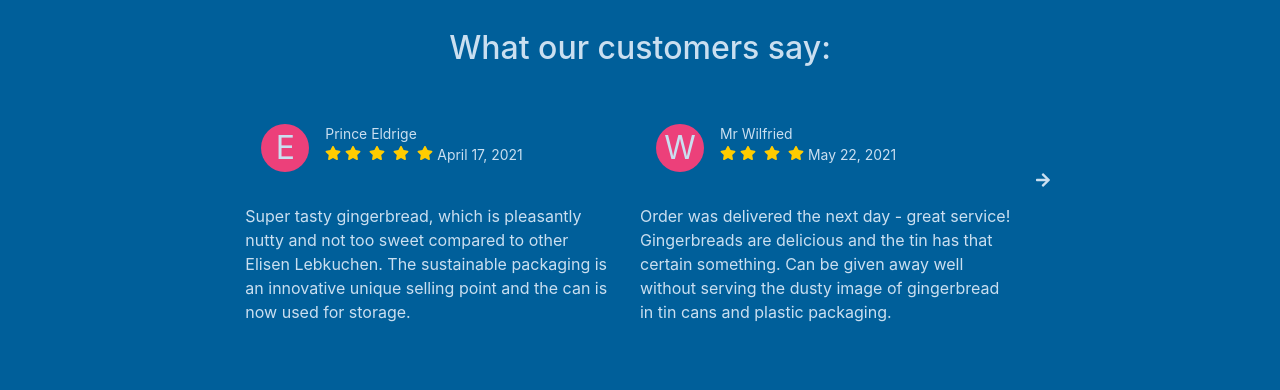
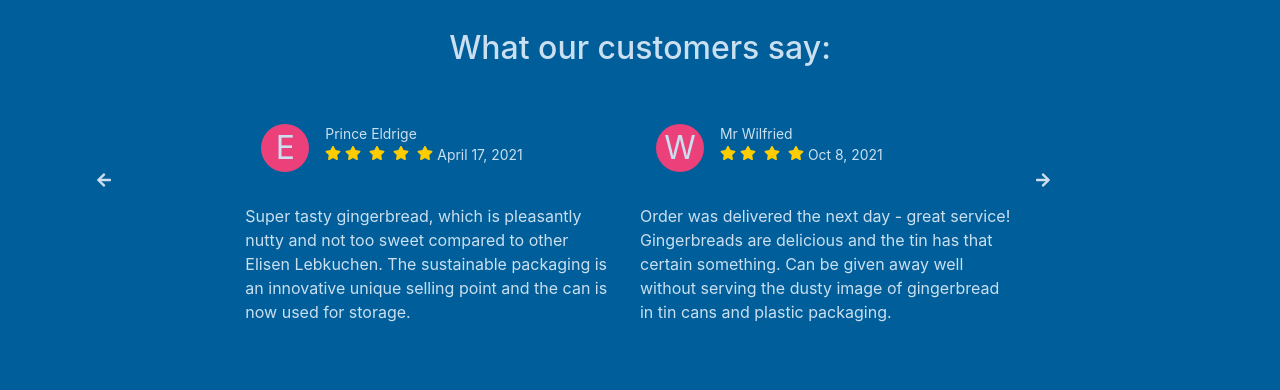
Before and after one commit to eldrige/React-Js-test, a React (Create React App) app: page /product in a window 1280 px wide. Shown: the part 1040-1430 px from the top of the page. Built offline with nearby package versions, Linux system fonts and the light colour scheme.

Commit message:
finish review component

```diff
--- a/src/components/Review.js
+++ b/src/components/Review.js
@@ -1,69 +1,74 @@
 import React, { useState } from 'react';
 import { Row, Container, Col } from 'react-bootstrap';
-// import people from './data';
+import people from './data';
 import { FaArrowRight, FaArrowLeft, FaStar } from 'react-icons/fa';
 
 const Review = () => {
-  // const [index, setIndex] = useState(0);
-  // const { name, job, image, text } = people[index];
-  // const checkNumber = (number) => {
-  //   if (number > people.length - 1) {
-  //     return 0;
-  //   }
-  //   if (number < 0) {
-  //     return people.length - 1;
-  //   }
-  //   return number;
-  // };
-  // const nextPerson = () => {
-  //   setIndex((index) => {
-  //     let newIndex = index + 1;
-  //     return checkNumber(newIndex);
-  //   });
-  // };
-  // const prevPerson = () => {
-  //   setIndex((index) => {
-  //     let newIndex = index - 1;
-  //     return checkNumber(newIndex);
-  //   });
-  // };
-  // const randomPerson = () => {
-  //   let randomNumber = Math.floor(Math.random() * people.length);
-  //   if (randomNumber === index) {
-  //     randomNumber = index + 1;
-  //   }
-  //   setIndex(checkNumber(randomNumber));
-  // };
+  const [index, setIndex] = useState(0);
+  const [secondIndex, setSecondIndex] = useState(1);
+  const { name, date, text } = people[index];
+  const secondName = people[secondIndex].name;
+  const secondDate = people[secondIndex].date;
+  const secondText = people[secondIndex].text;
+
+  console.log(people[secondIndex], 'From review.js');
+
+  const checkNumber = (number) => {
+    if (number > people.length - 1) {
+      return 0;
+    }
+    if (number < 0) {
+      return people.length - 1;
+    }
+    return number;
+  };
+  const nextPerson = () => {
+    setIndex((index) => {
+      let newIndex = index + 1;
+      return checkNumber(newIndex);
+    });
+    setSecondIndex((index) => {
+      let newIndex = index + 1;
+      return checkNumber(newIndex);
+    });
+  };
+  const prevPerson = () => {
+    setIndex((index) => {
+      let newIndex = index - 1;
+      return checkNumber(newIndex);
+    });
+    setSecondIndex((index) => {
+      let newIndex = index - 1;
+      return checkNumber(newIndex);
+    });
+  };
 
   return (
     <Container id="review" fluid>
       <Row>
         <h2 className="text-center mt-5">What our customers say:</h2>
         <Row className="p-5">
-          <Col md={2}></Col>
+          <Col md={2}>
+            <FaArrowLeft className="mt-5 mx-5 prev" onClick={prevPerson} />
+          </Col>
           <Col md={4}>
             <div className="author mb-3">
               <div className="pseudo mx-3">
                 <p>E</p>
               </div>
               <div className="stars">
-                <p className="mb-0">Prince Eldrige</p>
+                <p className="mb-0">{name}</p>
                 <div className="d-flex">
                   <FaStar size={16} color="#FFCC00" className="" />
                   <FaStar size={16} color="#FFCC00" className="mx-1" />
                   <FaStar size={16} color="#FFCC00" className="mx-1" />
                   <FaStar size={16} color="#FFCC00" className="mx-1" />
                   <FaStar size={16} color="#FFCC00" className="mx-1" />
-                  <p>April 17, 2021</p>
+                  <p>{date}</p>
                 </div>
               </div>
             </div>
-            <p className="ml-3">
-              Super tasty gingerbread, which is pleasantly nutty and not too
-              sweet compared to other Elisen Lebkuchen. The sustainable
-              packaging is an innovative unique selling point and the can is now
-              used for storage.
-            </p>
+            <p className="ml-3">{text}</p>
           </Col>
           <Col md={4}>
             <div className="author mb-3">
@@ -71,51 +76,24 @@ const Review = () => {
                 <p>W</p>
               </div>
               <div className="stars">
-                <p className="mb-0">Mr Wilfried</p>
+                <p className="mb-0">{secondName}</p>
                 <div className="d-flex">
                   <FaStar size={16} color="#FFCC00" className="" />
                   <FaStar size={16} color="#FFCC00" className="mx-1" />
                   <FaStar size={16} color="#FFCC00" className="mx-1" />
                   <FaStar size={16} color="#FFCC00" className="mx-1" />
-                  <p>May 22, 2021</p>
+                  <p>{secondDate}</p>
                 </div>
               </div>
             </div>
-            <p className="ml-3">
-              Order was delivered the next day - great service! Gingerbreads are
-              delicious and the tin has that certain something. Can be given
-              away well without serving the dusty image of gingerbread in tin
-              cans and plastic packaging.
-            </p>
+            <p className="ml-3">{secondText}</p>
           </Col>
           <Col md={2}>
-            <FaArrowRight className="mt-5" />
+            <FaArrowRight className="mt-5 next" onClick={nextPerson} />
           </Col>
         </Row>
       </Row>
     </Container>
-    // <article className="review">
-    //   <div className="img-container">
-    //     <img src={image} alt={name} className="person-img" />
-    //     <span className="quote-icon">
-    //       <FaQuoteRight />
-    //     </span>
-    //   </div>
-    //   <h4 className="author">{name}</h4>
-    //   <p className="job">{job}</p>
-    //   <p className="info">{text}</p>
-    //   <div className="button-container">
-    //     <button className="prev-btn" onClick={prevPerson}>
-    //       <FaChevronLeft />
-    //     </button>
-    //     <button className="next-btn" onClick={nextPerson}>
-    //       <FaChevronRight />
-    //     </button>
-    //   </div>
-    //   <button className="random-btn" onClick={randomPerson}>
-    //     surprise me
-    //   </button>
-    // </article>
   );
 };
 
--- a/src/components/data.js
+++ b/src/components/data.js
@@ -1,35 +1,27 @@
 const reviews = [
   {
     id: 1,
-    name: 'susan smith',
-    job: 'web developer',
-    image:
-      'https://res.cloudinary.com/diqqf3eq2/image/upload/v1586883334/person-1_rfzshl.jpg',
-    text: "I'm baby meggings twee health goth +1. Bicycle rights tumeric chartreuse before they sold out chambray pop-up. Shaman humblebrag pickled coloring book salvia hoodie, cold-pressed four dollar toast everyday carry",
+    name: 'Prince Eldrige',
+    date: 'April 17, 2021',
+    text: 'Super tasty gingerbread, which is pleasantly nutty and not too sweet compared to other Elisen Lebkuchen. The sustainable packaging is an innovative unique selling point and the can is now used for storage.',
   },
   {
     id: 2,
-    name: 'anna johnson',
-    job: 'web designer',
-    image:
-      'https://res.cloudinary.com/diqqf3eq2/image/upload/v1586883409/person-2_np9x5l.jpg',
-    text: 'Helvetica artisan kinfolk thundercats lumbersexual blue bottle. Disrupt glossier gastropub deep v vice franzen hell of brooklyn twee enamel pin fashion axe.photo booth jean shorts artisan narwhal.',
+    name: 'Mr Wilfried',
+    date: 'Oct 8, 2021',
+    text: 'Order was delivered the next day - great service! Gingerbreads are delicious and the tin has that certain something. Can be given away well without serving the dusty image of gingerbread in tin cans and plastic packaging.',
   },
   {
     id: 3,
-    name: 'peter jones',
-    job: 'intern',
-    image:
-      'https://res.cloudinary.com/diqqf3eq2/image/upload/v1586883417/person-3_ipa0mj.jpg',
-    text: 'Sriracha literally flexitarian irony, vape marfa unicorn. Glossier tattooed 8-bit, fixie waistcoat offal activated charcoal slow-carb marfa hell of pabst raclette post-ironic jianbing swag.',
+    name: 'Ludwig',
+    date: 'Aug 26, 2021',
+    text: 'Super delicious gingerbread and the cans are a great decoration and practical even without the gingerbread.',
   },
   {
     id: 4,
-    name: 'bill anderson',
-    job: 'the boss',
-    image:
-      'https://res.cloudinary.com/diqqf3eq2/image/upload/v1586883423/person-4_t9nxjt.jpg',
-    text: 'Edison bulb put a bird on it humblebrag, marfa pok pok heirloom fashion axe cray stumptown venmo actually seitan. VHS farm-to-table schlitz, edison bulb pop-up 3 wolf moon tote bag street art shabby chic. ',
+    name: 'Kira Scheimg',
+    date: 'Nov 2, 2000',
+    text: 'Incredibly delicious Elisen Lebkuchen - stylishly packaged. I would personally be happy about a vegan variant. :)',
   },
 ];
 
--- a/src/index.css
+++ b/src/index.css
@@ -371,3 +371,7 @@ footer#footer .social{
 #review .author div.stars p{
   font-size: 0.87rem;
 }
+
+#review .next, .prev{
+  cursor: pointer;
+}
```
